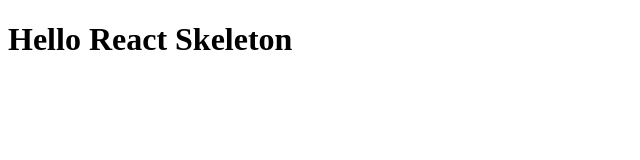
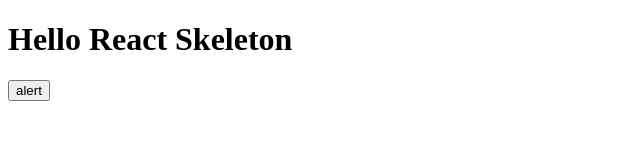
Before and after one commit to ygnoh/react-tutorial, a React app: page / in a window 1280 px wide. Shown: the top 160 px of the page, without its empty margins (0-640 px from the left). Built offline with nearby package versions, Linux system fonts and the light colour scheme.

Commit message:
메소드 호출

```diff
--- a/src/components/App.js
+++ b/src/components/App.js
@@ -1,11 +1,20 @@
 import React from 'react';
 
 class App extends React.Component {
+	alertMethod() {
+		let alertText = "alert fired";
+
+		alert(alertText);
+	};
+
 	render() {
 		return (
-			<h1>Hello React Skeleton</h1>
+			<div>
+				<h1>Hello React Skeleton</h1>
+				<button onClick={this.alertMethod}>alert</button>
+			</div>
 		);
-	}
+	};
 }
 
 export default App;
```
